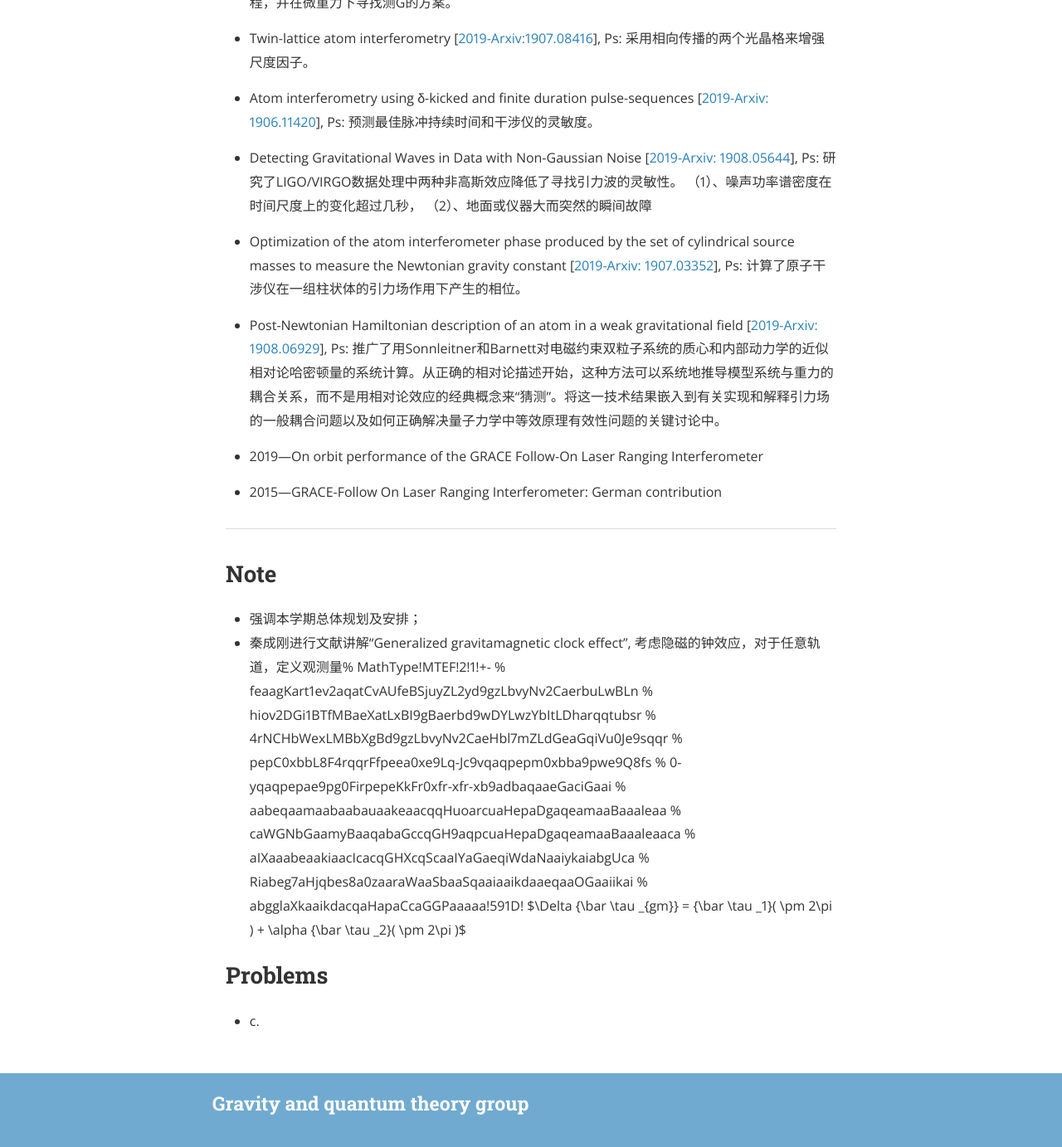
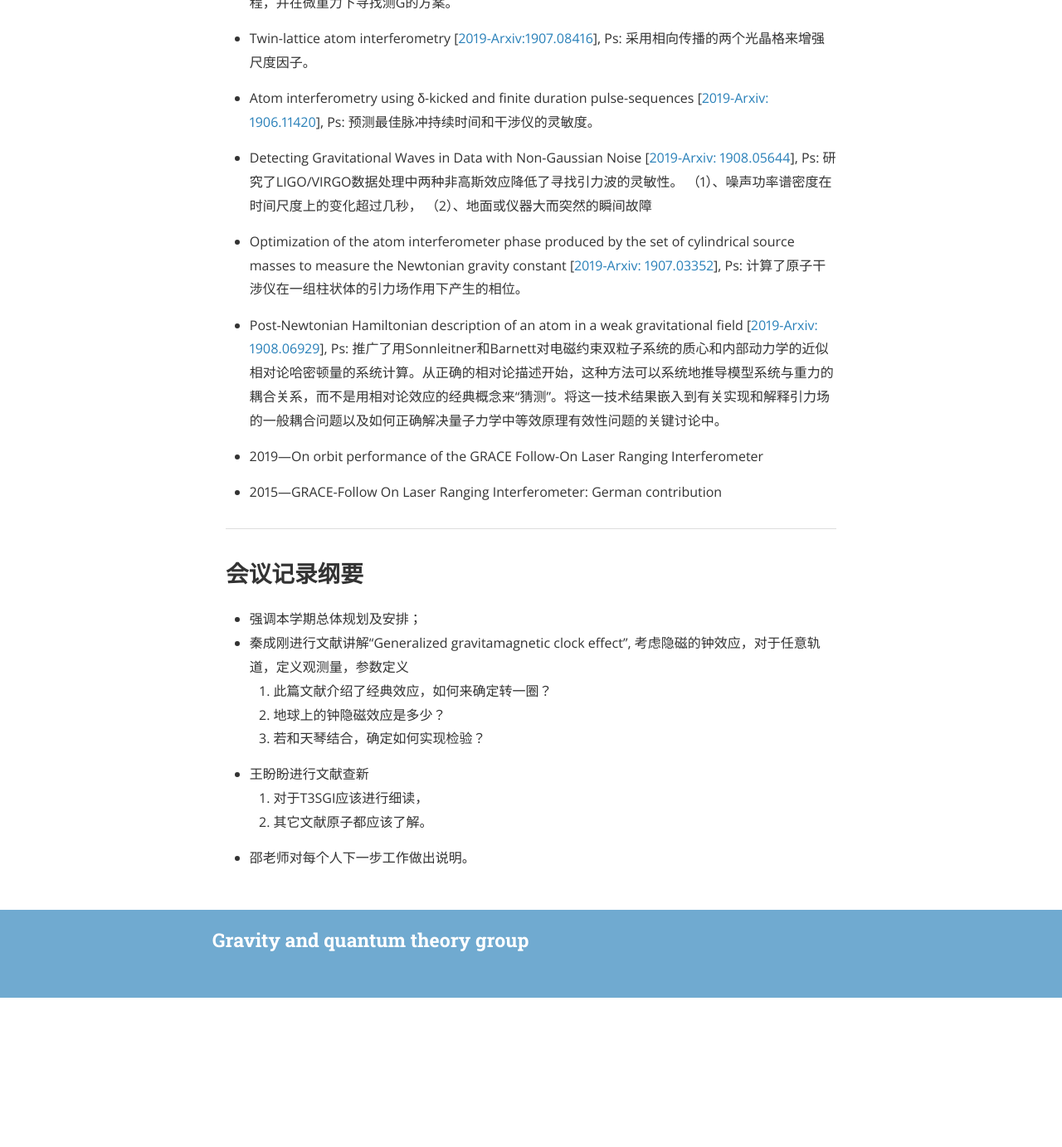
Before and after one commit to gravity-group/gravity-group.github.io, a Jekyll site: the page built from _posts/2019-08-26-group-meeting.md, in a window 1280 px wide and 1400 px high, scrolled down 1304 px. Shown: the top 1383 px of the window at 83% size. Built offline with Jekyll 4.4.1, drawn with Linux system fonts in a browser that asks for light colours; nearby versions of some CDN libraries; after the commit the page ends 2507 px from its top, so only the background shows below that.

Commit message:
20190908

```diff
--- a/_posts/2019-08-26-group-meeting.md
+++ b/_posts/2019-08-26-group-meeting.md
@@ -77,20 +77,16 @@ Ps: 推广了用Sonnleitner和Barnett对电磁约束双粒子系统的质心和
 ---
 
 
-## Note
+
+## 会议记录纲要
 - 强调本学期总体规划及安排；
-- 秦成刚进行文献讲解“Generalized gravitamagnetic clock effect”, 考虑隐磁的钟效应，对于任意轨道，定义观测量% MathType!MTEF!2!1!+-
-% feaagKart1ev2aqatCvAUfeBSjuyZL2yd9gzLbvyNv2CaerbuLwBLn
-% hiov2DGi1BTfMBaeXatLxBI9gBaerbd9wDYLwzYbItLDharqqtubsr
-% 4rNCHbWexLMBbXgBd9gzLbvyNv2CaeHbl7mZLdGeaGqiVu0Je9sqqr
-% pepC0xbbL8F4rqqrFfpeea0xe9Lq-Jc9vqaqpepm0xbba9pwe9Q8fs
-% 0-yqaqpepae9pg0FirpepeKkFr0xfr-xfr-xb9adbaqaaeGaciGaai
-% aabeqaamaabaabauaakeaacqqHuoarcuaHepaDgaqeamaaBaaaleaa
-% caWGNbGaamyBaaqabaGccqGH9aqpcuaHepaDgaqeamaaBaaaleaaca
-% aIXaaabeaakiaacIcacqGHXcqScaaIYaGaeqiWdaNaaiykaiabgUca
-% Riabeg7aHjqbes8a0zaaraWaaSbaaSqaaiaaikdaaeqaaOGaaiikai
-% abgglaXkaaikdacqaHapaCcaGGPaaaaa!591D!
-$\Delta {\bar \tau _{gm}} = {\bar \tau _1}( \pm 2\pi ) + \alpha {\bar \tau _2}( \pm 2\pi )$
+- 秦成刚进行文献讲解“Generalized gravitamagnetic clock effect”, 考虑隐磁的钟效应，对于任意轨道，定义观测量，参数定义
+1. 此篇文献介绍了经典效应，如何来确定转一圈？
+2. 地球上的钟隐磁效应是多少？
+3. 若和天琴结合，确定如何实现检验？
 
-## Problems
-- c.
+- 王盼盼进行文献查新
+1. 对于T3SGI应该进行细读，
+2. 其它文献原子都应该了解。
+
+- 邵老师对每个人下一步工作做出说明。
```
Also changed, not shown: _posts/2019-09-08-group-meeting.md (+14 -6 lines).
